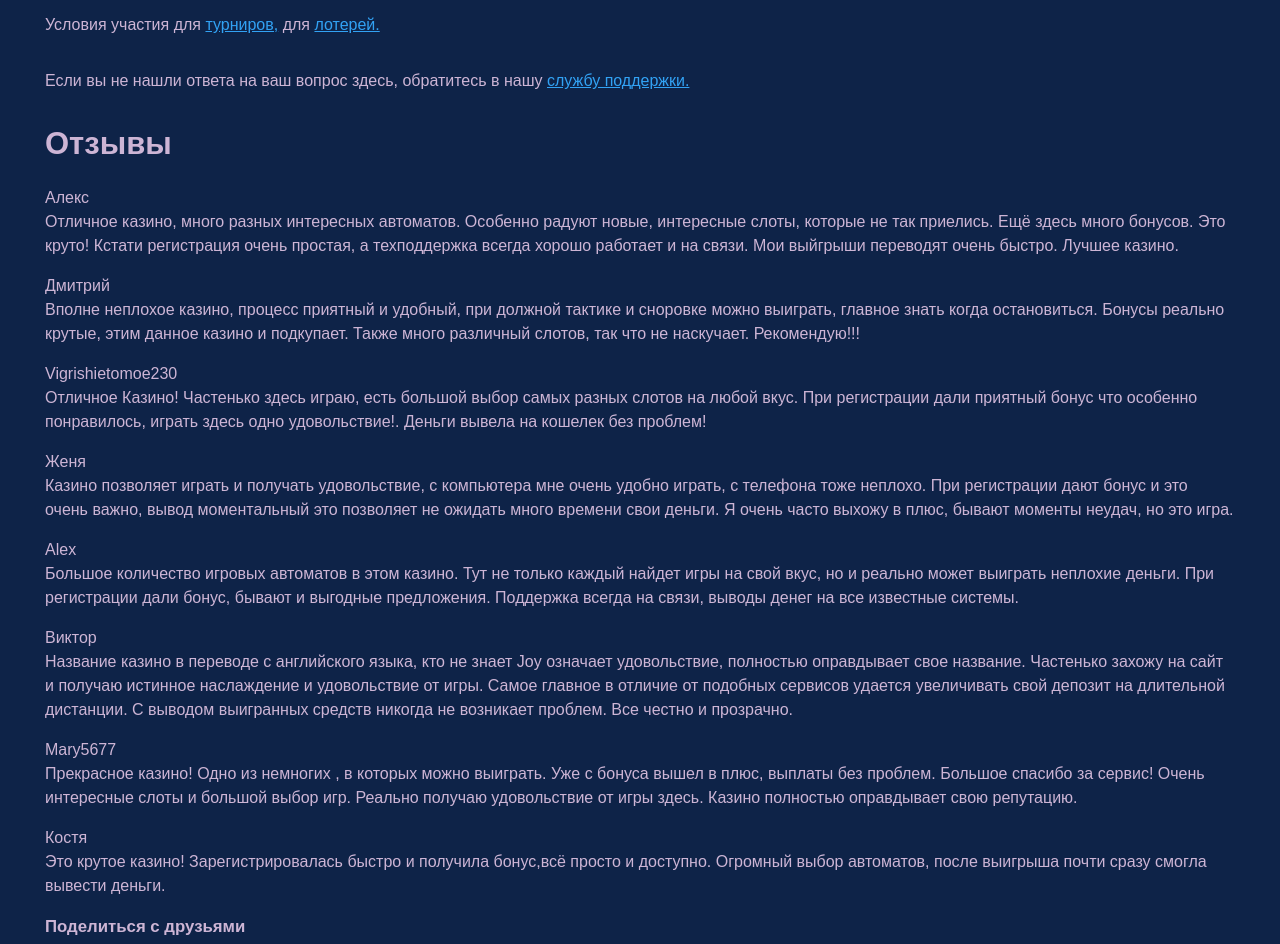
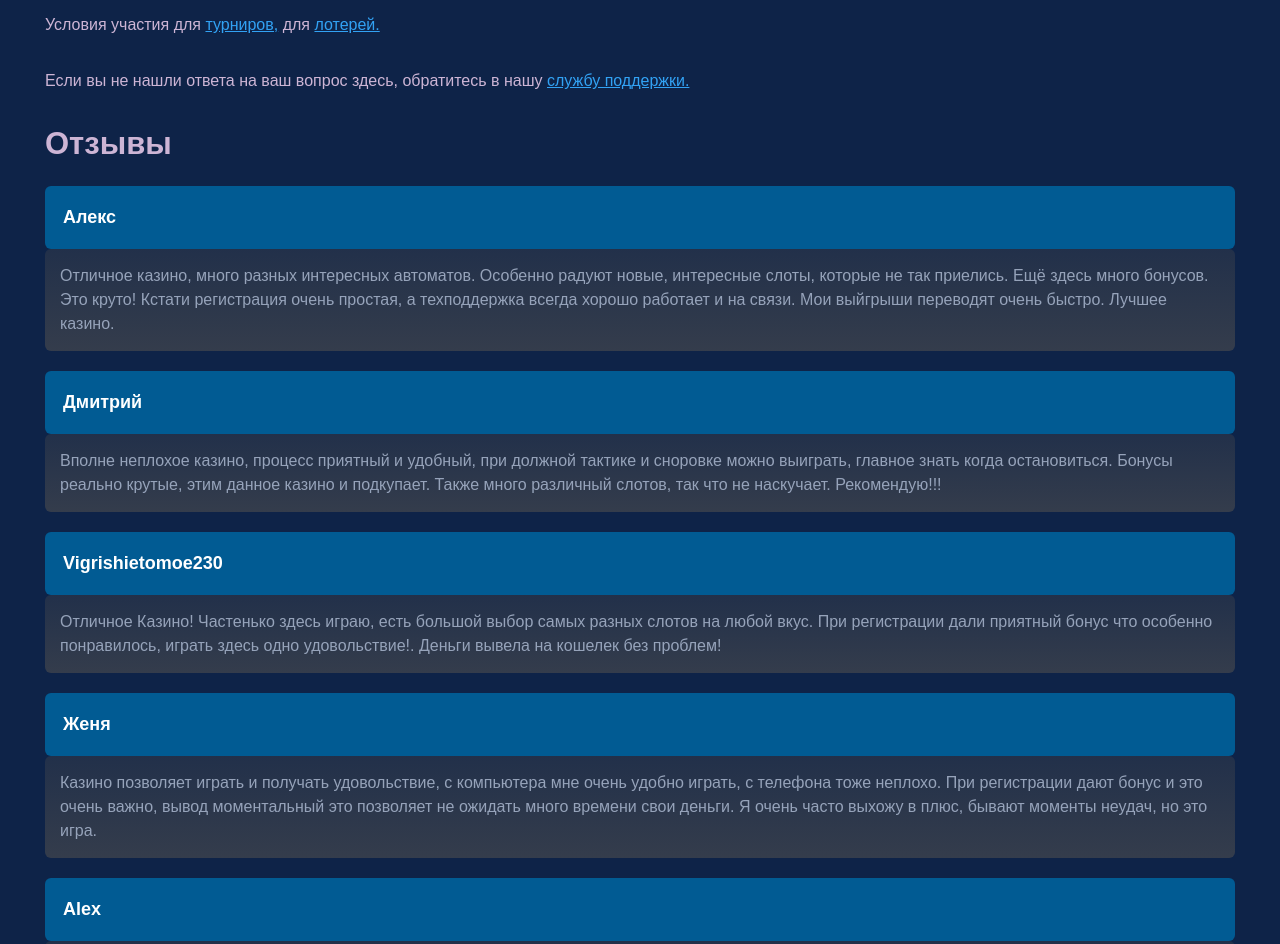
Before and after one commit to spssppz/lev, a plain HTML site: page index.html in a window 1280 px wide. Shown: the part 6142-7086 px from the top of the page. Drawn offline with Linux system fonts and the light colour scheme.

Commit message:
Add files via upload

```diff
--- a/content/css/style.css
+++ b/content/css/style.css
@@ -2996,3 +2996,38 @@ a:active,
 .content-promo-block a {
 	color: #32a2f4;
 }
+
+/* reviews */
+.reviews {
+	margin-bottom: 30px;
+}
+
+.reviews__item {}
+
+.reviews__item:not(:last-child) {
+	margin-bottom: 20px;
+
+}
+
+.reviews__label {
+	background-color: #015b93;
+	font-weight: 600;
+	padding: 18px;
+	width: 100%;
+	color: #fff;
+	border-radius: 6px;
+	font-size: 18px;
+}
+
+.reviews__body {
+	border-radius: 6px;
+	background-image: linear-gradient(#353d4c82, #353d4cfa);
+	color: #96a3ba;
+	padding: 15px;
+}
+
+.reviews__body p {
+	margin-bottom: 0;
+}
+
+/* reviews */
```
